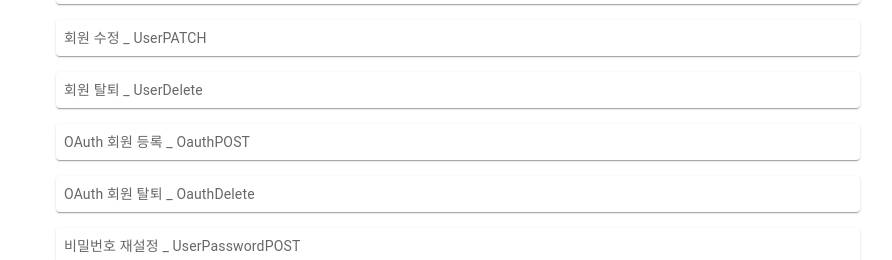
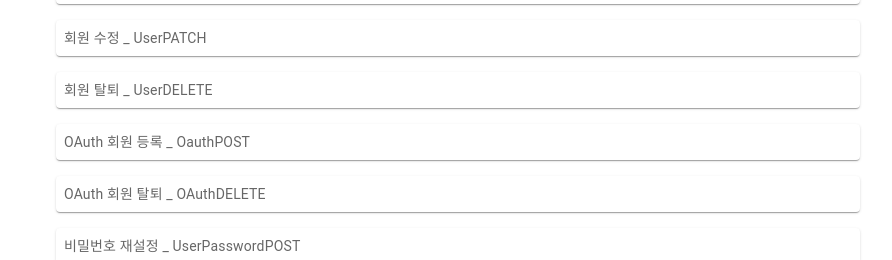
Before and after one commit to JinwooYeon/ParaSOL_SSAFY, a React (Create React App) app in the folder front/web/: page / in a window 1280 px wide. Shown: the part 189-449 px from the top of the page, without its empty margins (182-1074 px from the left). Built offline with nearby package versions, Linux system fonts and the light colour scheme.

Commit message:
Chore : :pencil: [FE] API 명 수정
대문자로 변경

```diff
--- a/front/web/src/components/user/oauthDELETE/OauthDelete.tsx
+++ b/front/web/src/components/user/oauthDELETE/OauthDelete.tsx
@@ -1,3 +1,3 @@
 export const OauthDelete = () => {
-  return <>OAuth 회원 탈퇴 _ OauthDelete</>;
+  return <>OAuth 회원 탈퇴 _ OAuthDELETE</>;
 };
--- a/front/web/src/components/user/userDELETE/UserDelete.tsx
+++ b/front/web/src/components/user/userDELETE/UserDelete.tsx
@@ -1,3 +1,3 @@
 export const UserDelete = () => {
-  return <>회원 탈퇴 _ UserDelete</>;
+  return <>회원 탈퇴 _ UserDELETE</>;
 };
```
